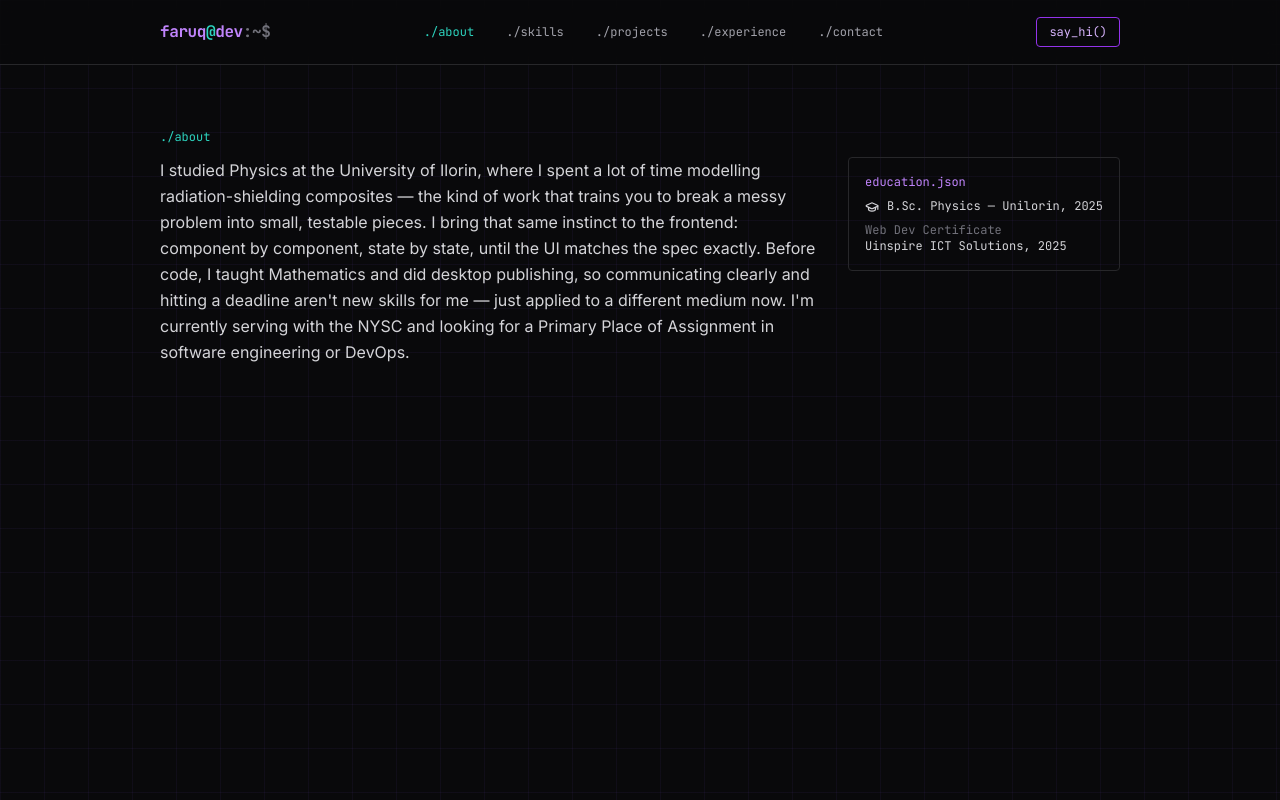
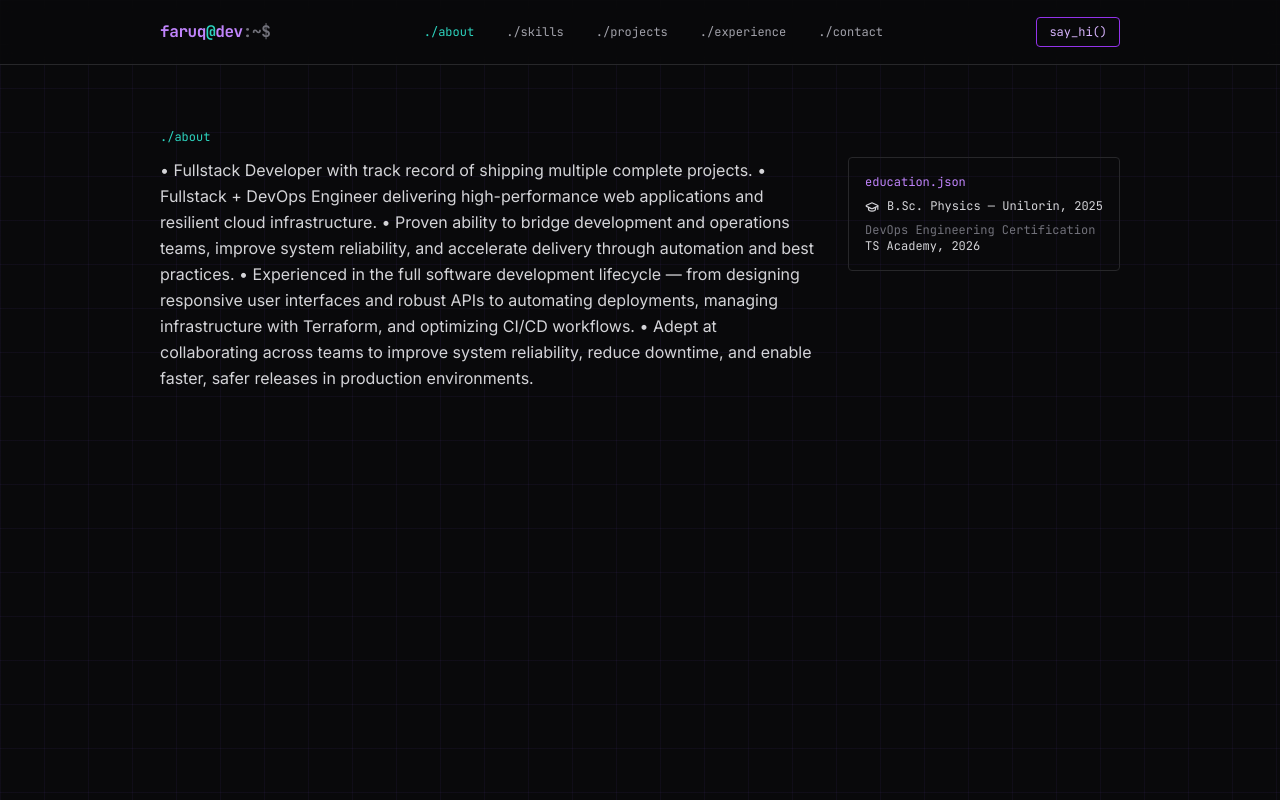
Before and after one commit to Oluwagbenga9999/faruq-the-dev, a React (Vite) app: page /about in a window 1280 px wide. Built offline with nearby package versions, Linux system fonts and the light colour scheme.

Commit message:
Updated skills

```diff
--- a/src/pages/About.tsx
+++ b/src/pages/About.tsx
@@ -6,22 +6,19 @@ export default function About() {
       <p className="font-mono text-xs text-teal-400 mb-3">./about</p>
       <div className="grid sm:grid-cols-[1fr_auto] gap-8 items-start">
         <p className="text-zinc-300 leading-relaxed max-w-2xl">
-          I studied Physics at the University of Ilorin, where I spent a lot of time modelling
-          radiation-shielding composites — the kind of work that trains you to break a messy problem
-          into small, testable pieces. I bring that same instinct to the frontend: component by
-          component, state by state, until the UI matches the spec exactly. Before code, I taught
-          Mathematics and did desktop publishing, so communicating clearly and hitting a deadline
-          aren't new skills for me — just applied to a different medium now. I'm currently serving
-          with the NYSC and looking for a Primary Place of Assignment in software engineering or
-          DevOps.
+          •	Fullstack Developer with track record of shipping multiple complete projects.
+          •	Fullstack + DevOps Engineer delivering high-performance web applications and resilient cloud infrastructure.
+          •	Proven ability to bridge development and operations teams, improve system reliability, and accelerate delivery through automation and best practices.
+          •	Experienced in the full software development lifecycle — from designing responsive user interfaces and robust APIs to automating deployments, managing infrastructure with Terraform, and optimizing CI/CD workflows.
+          •	Adept at collaborating across teams to improve system reliability, reduce downtime, and enable faster, safer releases in production environments.
         </p>
         <div className="font-mono text-xs text-zinc-500 border border-zinc-800 rounded p-4 min-w-[220px]">
           <p className="text-purple-400 mb-2">education.json</p>
           <p className="flex items-start gap-2 text-zinc-300">
             <GraduationCap size={14} className="mt-0.5 shrink-0" /> B.Sc. Physics — Unilorin, 2025
           </p>
-          <p className="mt-2 text-zinc-500">Web Dev Certificate</p>
-          <p className="text-zinc-300">Uinspire ICT Solutions, 2025</p>
+          <p className="mt-2 text-zinc-500">DevOps Engineering Certification</p>
+          <p className="text-zinc-300">TS Academy, 2026</p>
         </div>
       </div>
     </section>
```
